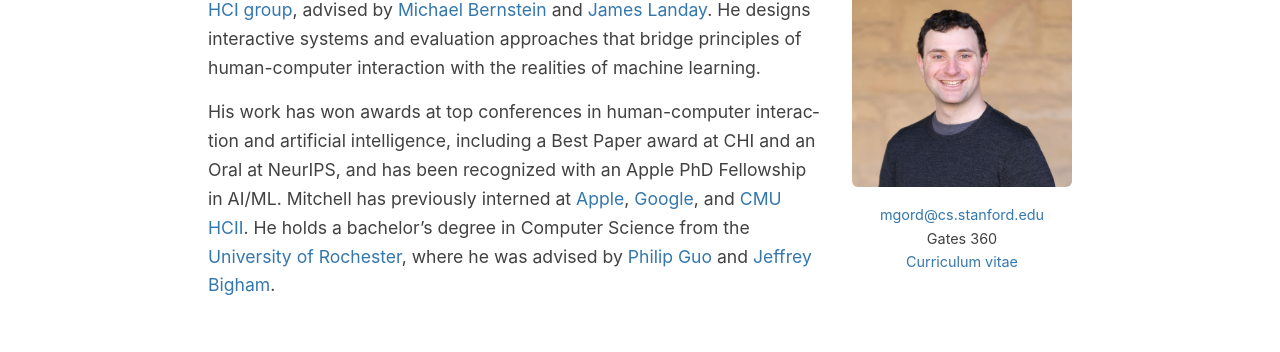
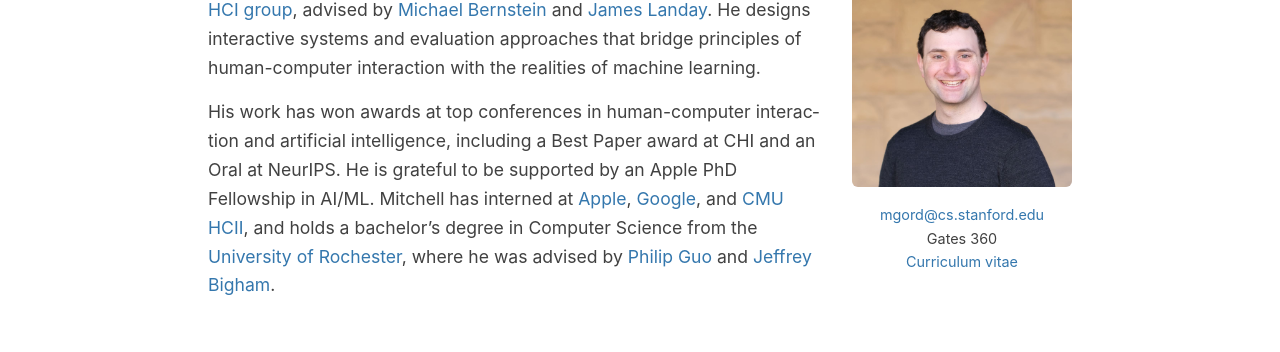
Before and after one commit to mitchellg/mitchellg.github.io, a Jekyll site: the page built from index.md, in a window 1280 px wide. Shown: the part 134-486 px from the top of the page. Built offline with Jekyll 4.4.1, drawn with Linux system fonts in a browser that asks for light colours; a style sheet for code colours, icons or effects is not loaded.

Commit message:
Update index.md

```diff
--- a/index.md
+++ b/index.md
@@ -11,7 +11,7 @@ class: home
 <div class="intro" markdown="1">
 Mitchell is a computer science PhD student at [Stanford University](http://www.stanford.edu/) in the [HCI group](http://hci.stanford.edu/), advised by [Michael Bernstein](https://hci.stanford.edu/msb/) and [James Landay](https://www.landay.org/). He designs interactive systems and evaluation approaches that bridge principles of human-computer interaction with the realities of machine learning.
 
-His work has won awards at top conferences in human-computer interaction and artificial intelligence, including a Best Paper award at CHI and an Oral at NeurIPS, and has been recognized with an Apple PhD Fellowship in AI/ML. Mitchell has previously interned at [Apple](http://apple.com/), [Google](http://apple.com/), and [CMU HCII](http://www.hcii.cmu.edu/). He holds a bachelor's degree in Computer Science from the [University of Rochester](http://www.rochester.edu/), where he was advised by [Philip Guo](http://www.pgbovine.net/) and [Jeffrey Bigham](https://www.cs.cmu.edu/~jbigham/).
+His work has won awards at top conferences in human-computer interaction and artificial intelligence, including a Best Paper award at CHI and an Oral at NeurIPS. He is grateful to be supported by an Apple PhD Fellowship in AI/ML. Mitchell has interned at [Apple](http://apple.com/), [Google](http://apple.com/), and [CMU HCII](http://www.hcii.cmu.edu/), and holds a bachelor's degree in Computer Science from the [University of Rochester](http://www.rochester.edu/), where he was advised by [Philip Guo](http://www.pgbovine.net/) and [Jeffrey Bigham](https://www.cs.cmu.edu/~jbigham/).
 </div>
 
 <div class="me" markdown="1">
```
